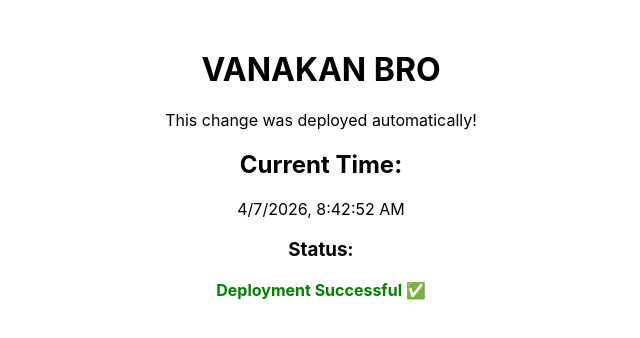
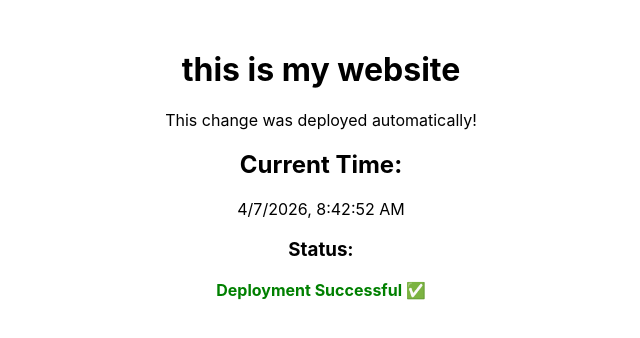
Before and after one commit to SriJainthu/cicd-demo, a React (Create React App) app: page / in a window 1280 px wide. Shown: the top 338 px of the page, without its empty margins (319-959 px from the left). Built offline with nearby package versions, Linux system fonts and the light colour scheme.

Commit message:
abhishek

```diff
--- a/src/App.js
+++ b/src/App.js
@@ -3,7 +3,7 @@ function App() {
 
   return (
     <div style={{ textAlign: "center", marginTop: "50px" }}>
-      <h1>VANAKAN BRO</h1>
+      <h1>this is my website</h1>
 
       <p>This change was deployed automatically!</p>
 
```
